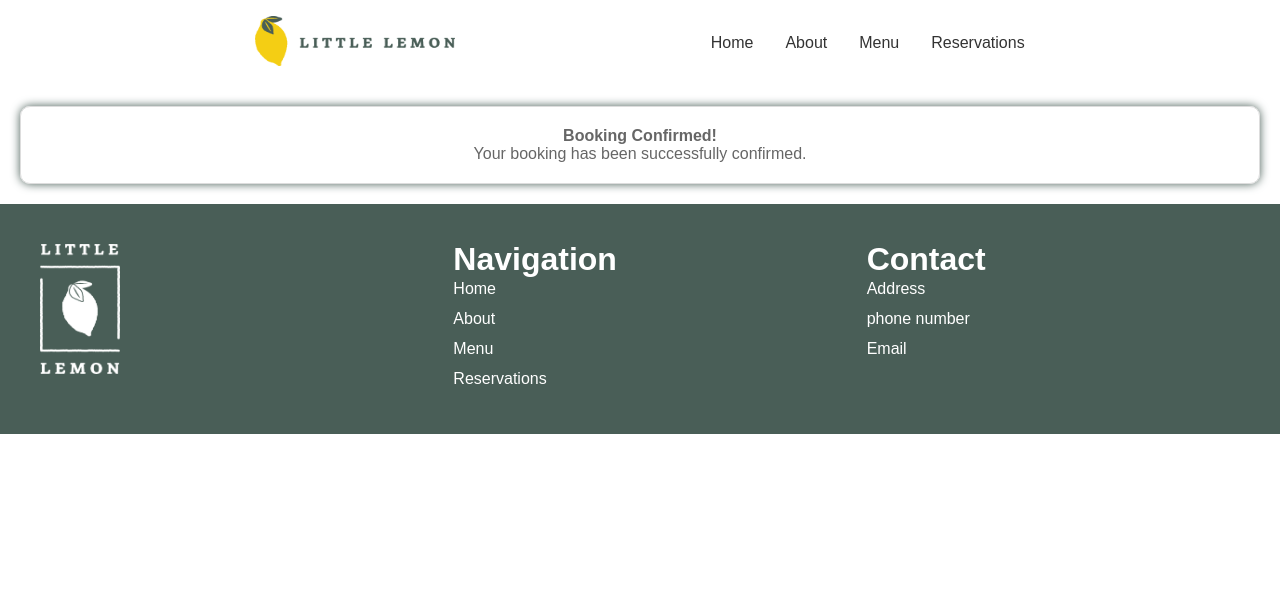
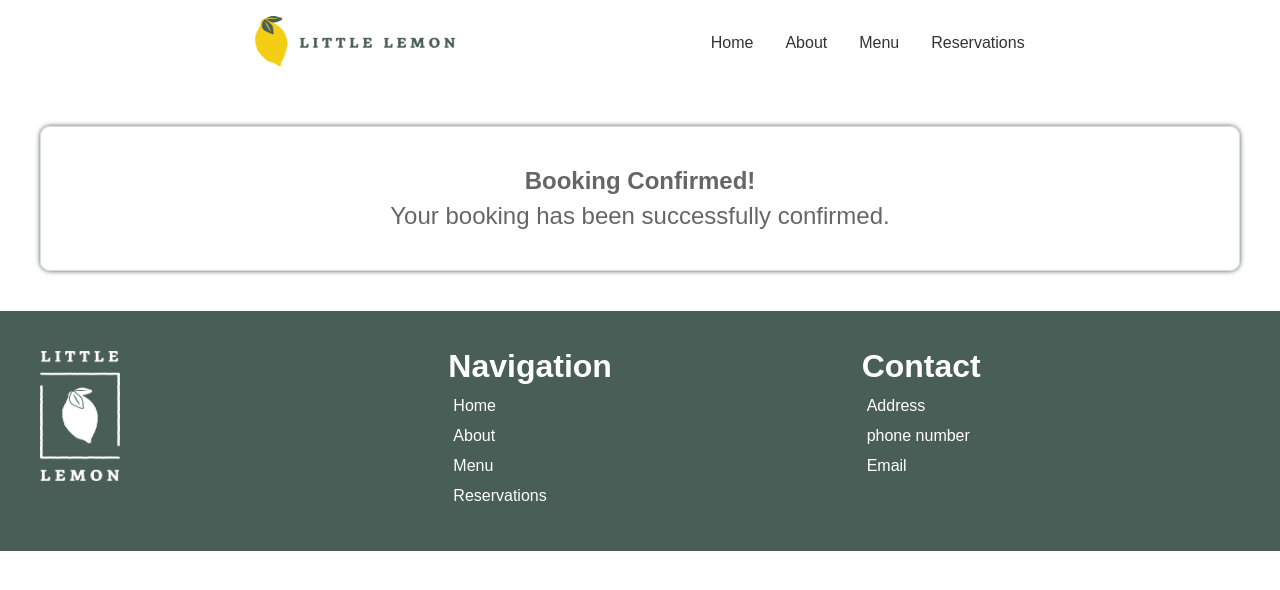
Before and after one commit to Sobia-s/my-capstone-project, a React (Create React App) app: page /confirmed-bookings in a window 1280 px wide. Shown: the top 590 px of the page. Built offline with nearby package versions, Linux system fonts and the light colour scheme.

Commit message:
make some changes in layout of reservation page

```diff
--- a/public/index.html
+++ b/public/index.html
@@ -2,7 +2,6 @@
 <html lang="en">
   <head>
     <meta charset="utf-8" />
-    <link rel="icon" href="%PUBLIC_URL%/favicon.ico" />
     <meta name="viewport" content="width=device-width, initial-scale=1" />
     <meta name="theme-color" content="#000000" />
     <meta name="description" content="My-first web page" />
@@ -16,7 +15,6 @@
   <meta property="og:locale" content="en_US"/>
   <meta property="og:site_name" content="Little Lemon"/>
 
-      <link rel="apple-touch-icon" href="%PUBLIC_URL%/logo192.png" />
     <!--
       manifest.json provides metadata used when your web app is installed on a
       user's mobile device or desktop. See https://developers.google.com/web/fundamentals/web-app-manifest/
--- a/src/components/About/about.css
+++ b/src/components/About/about.css
@@ -1,6 +1,7 @@
-*{
-    padding: 0;
-    margin: 0;
+body {
+  font-family: Arial, sans-serif;
+  margin: 0;
+  padding: 0;
 }
 .about-container {
     display: flex;
--- a/src/components/Banner/Hero.css
+++ b/src/components/Banner/Hero.css
@@ -13,7 +13,7 @@
 
 .hero1 h1 {
   color: #F4CE14;
-  font-weight: 550;
+  font-weight: 750;
   padding: 4px;
 }
 
--- a/src/components/Footer/Footer.js
+++ b/src/components/Footer/Footer.js
@@ -18,14 +18,14 @@ function Footer(){
                 <img src={img} alt="little lemon logo" width={80} height={130} />
                 </div>
                 <div className="section2">
-                    <h1>Navigation</h1>
+                    <h1 className="footer-h1">Navigation</h1>
                     <p className="footer-p"><Link onClick={scrollToTop} to="/">Home</Link></p>
                     <p className="footer-p"><Link onClick={scrollToTop} to="/about">About</Link></p>
                     <p className="footer-p"><Link onClick={scrollToTop} to="/menu">Menu</Link></p>
                     <p className="footer-p"><Link onClick={scrollToTop} to="/reservations">Reservations</Link></p>
                 </div>
                 <div className="section3">
-                    <h1>Contact</h1>
+                    <h1 className="footer-h1">Contact</h1>
                     <p>Address</p>
                     <p>phone number</p>
                     <p>Email</p>
--- a/src/components/Footer/footer.css
+++ b/src/components/Footer/footer.css
@@ -15,6 +15,11 @@
     text-align: left;
     color: #ffffff;
     line-height: 30px;
+}
+
+.footer-h1{
+    margin-left: -5px;
+    margin-bottom: 10px;
 }
 
 .footer-p a {
--- a/src/components/Form/BookingForm.js
+++ b/src/components/Form/BookingForm.js
@@ -7,7 +7,7 @@ function BookingForm({ availableTimes, updateTimes, onSubmit }) {
   const [occasion, setOccasion] = useState("Birthday");
   const [formValid, setFormValid] = useState(false);
 
-  // Memoize handleFormValidation to prevent unnecessary re-renders
+
   const handleFormValidation = useCallback(() => {
     setFormValid(date && time && guests && occasion);
   }, [date, time, guests, occasion]);
--- a/src/components/Form/form.css
+++ b/src/components/Form/form.css
@@ -12,8 +12,10 @@ body {
   min-height: 70vh;
   background-size: cover;
   background-position: center;
-  margin-top: 10px;
-  margin-bottom: 10px;
+  /* margin-top: 10px; */
+  /* margin-bottom: 10px; */
+  background-color: #FDF4EE;
+  padding: 20px;
 }
 
 form {
@@ -80,7 +82,7 @@ input[type="submit"][disabled] {
 
   .input-container[type="date"],
   .input-container[type="number"] {
-    width: calc(100% - 20px); /* Adjust according to padding */
+    width: calc(100% - 20px);
   }
 }
 
@@ -101,23 +103,23 @@ input[type="submit"][disabled] {
 
  .confirmed-booking-container{
   text-align: center;
-      padding: 20px;
-      margin: 20px;
+  padding: 40px;
+  margin: 40px;
   border: 1px solid #ddd;
   border-radius: 10px;
-      box-shadow: 0 0 10px #495E57;
+  box-shadow: 0 0 5px #495E57;
 }
 
 .confirmed-booking-container h2{
-  margin-bottom: 0;
+margin-bottom: 0.3em;
 color: #666;
-  font-size: 16px;
+font-size: 1.5rem;
 }
 
 .confirmed-booking-container p {
 margin-bottom: 0;
 color: #666;
-  font-size: 16px;
+font-size: 1.5rem;
 }
 
 @media (max-width: 768px) {
```
Also changed, not shown: 1 other file (tests, documents, lock files or other folders). Lines whose indentation alone changed are shown as unchanged.
